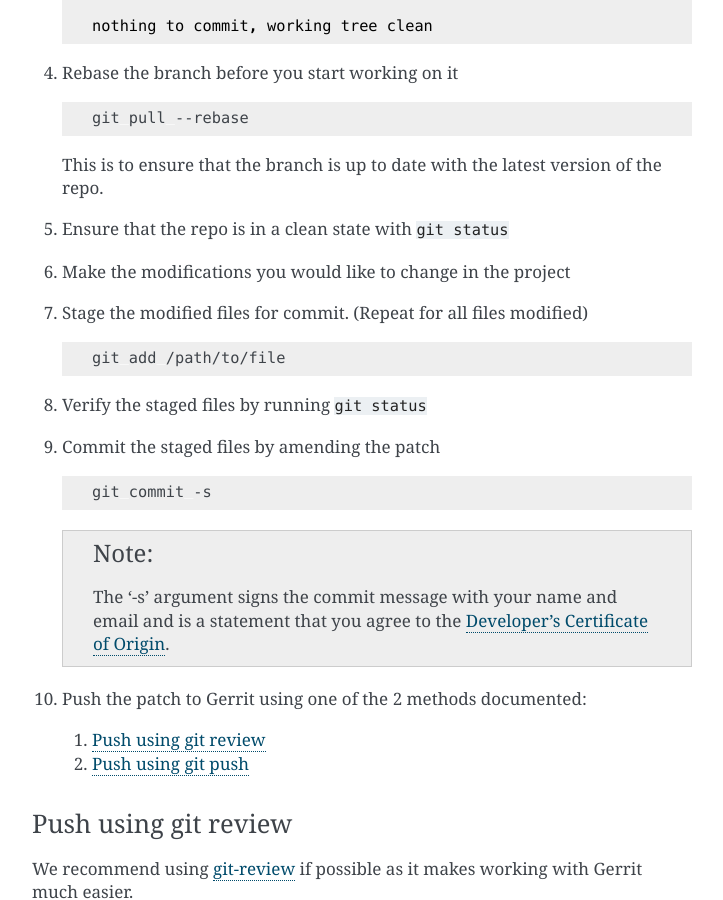
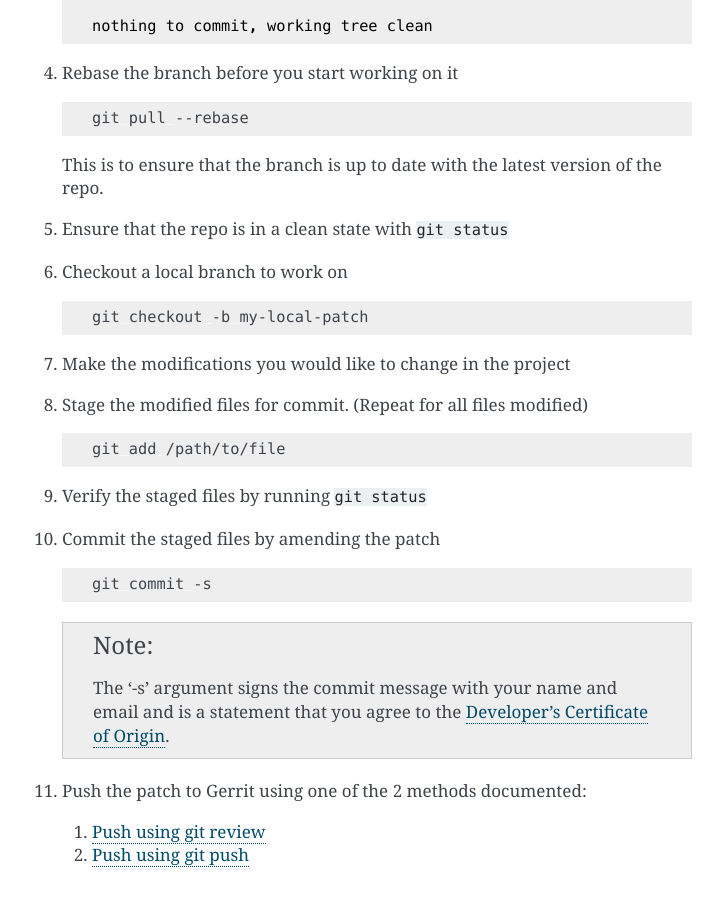
Before and after one commit to lfit/releng-docs, a Sphinx documentation site: the page built from docs/gerrit.rst, in a window 1280 px wide and 900 px high, scrolled down 4099 px. Shown: the whole window, without its empty margins (388-1111 px from the left). Built offline with Sphinx 7.4.7, drawn with Linux system fonts in a browser that asks for light colours; the version number could not be read and is left out.

Commit message:
Add steps for local branch checkout
Change-Id: Ib13fa6463d0605a7cb469bedf163e0414d06419c
Issue-ID: RELENG-1083
Signed-off-by: Eric Ball <eball@linuxfoundation.org>

```diff
--- a/docs/gerrit.rst
+++ b/docs/gerrit.rst
@@ -193,6 +193,12 @@ Push patches to Gerrit
    the repo.
 
 #. Ensure that the repo is in a clean state with ``git status``
+#. Checkout a local branch to work on
+
+   .. code-block:: bash
+
+      git checkout -b my-local-patch
+
 #. Make the modifications you would like to change in the project
 #. Stage the modified files for commit. (Repeat for all files modified)
 
```
